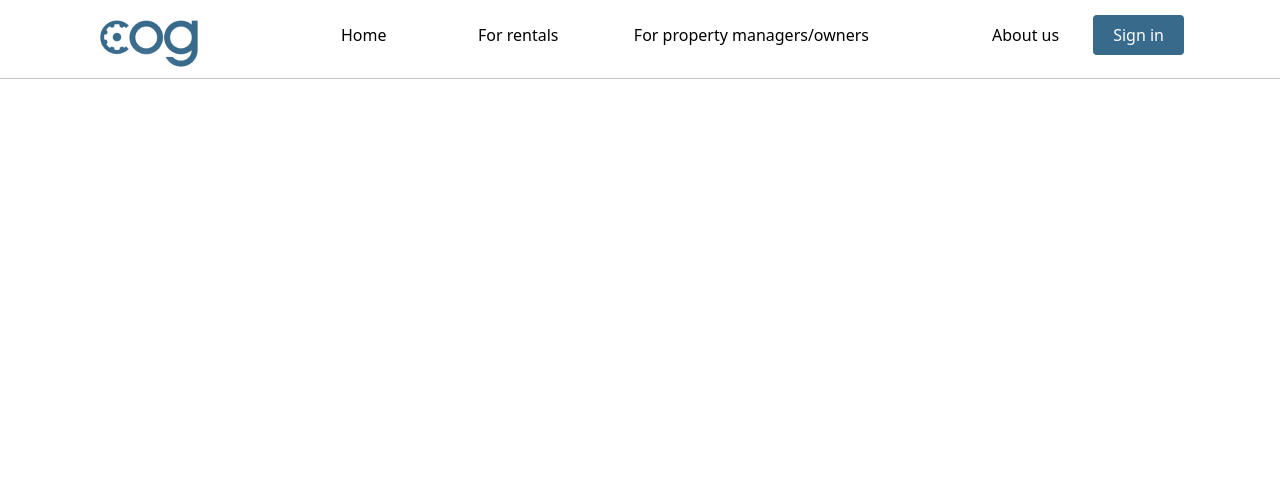
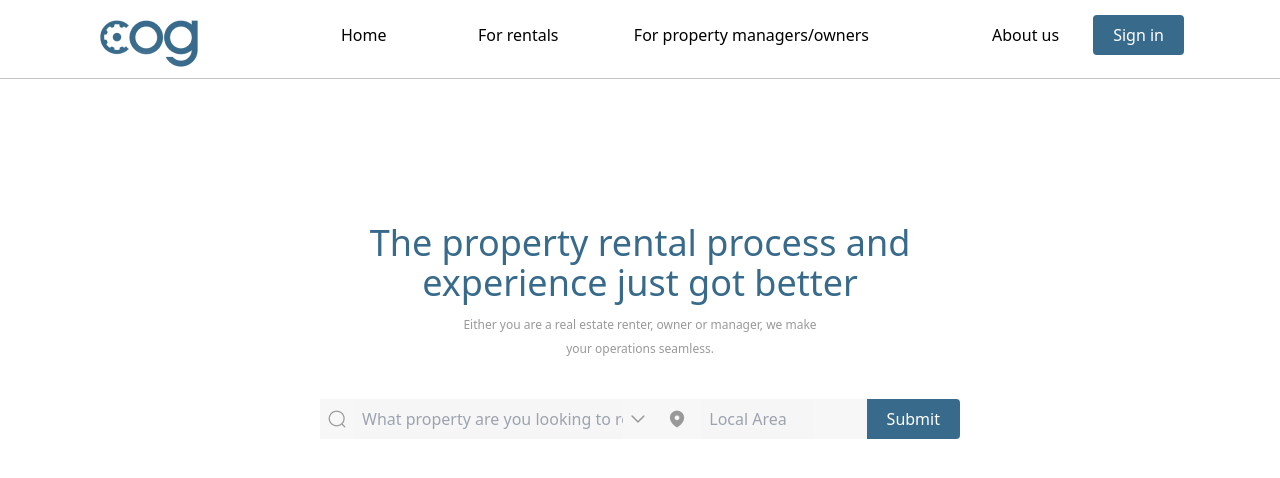
Before and after one commit to Errytagedesign/cog-pm-frontend, a Next.js app in the folder cog-frontend/: page / in a window 1280 px wide. Shown: the top 478 px of the page. Built offline with nearby package versions, Linux system fonts and the light colour scheme.

Commit message:
Finished Hero Section

```diff
--- a/cog-frontend/components/navbar.jsx
+++ b/cog-frontend/components/navbar.jsx
@@ -3,7 +3,7 @@ import logo1 from "../public/assets/icons/COG Logo.png";
 const Navbar = () => {
   return (
     <>
-      <nav className="flex justify-between px-24 items-center">
+      <nav className="flex justify-between lg:px-24 items-center md:px-2">
         <div>
           <Image src={logo1} alt="Cog Logo" />
         </div>
--- a/cog-frontend/src/pages/index.js
+++ b/cog-frontend/src/pages/index.js
@@ -4,14 +4,61 @@
 // import styles from '@/styles/Home.module.css'
 
 import Navbar from "../../components/navbar";
+import Image from "next/image";
+import seacrh from "../../public/assets/icons/Search.png";
+import stroke from "../../public/assets/icons/Stroke 1.png";
+import Location from "../../public/assets/icons/Location.png";
 
 // const inter = Inter({ subsets: ['latin'] })
 
 export default function Home() {
+
   return (
     <>
-     <Navbar />
-     <hr className="my-2 border-1 border-hr"/>
+      <Navbar />
+      <hr className="my-2 border-1 border-hr" />
+      <Header />
+      <Seacrh />
     </>
   );
 }
+
+const Header = () => {
+  return (
+    <header className="flex-col justify-center text-center">
+      <h1 className="flex justify-center text-center text-primary mt-36 mb-2 text-4xl">
+        The property rental process and <br /> experience just got better
+      </h1>
+      <small className="text-xs leading-snug text-lightGrey">
+        Either you are a real estate renter, owner or manager, we make <br />{" "}
+        your operations seamless.
+      </small>
+    </header>
+  );
+};
+
+const Seacrh = () => {
+  const handleClick = () =>{
+    console.log('Clicked');
+  }
+  return (
+    <main className="flex mt-10 bg-lighterGrey lg:w-1/2 md:w-3/4 m-auto justify-between h-10 pl-2">
+      <div className="w-full flex items-center">
+        <Image src={seacrh} />
+        <input
+          type="text"
+          className="bg-lighterGrey h-full w-3/6 ml-2 pl-2 outline-2 outline-lightGrey "
+          placeholder="What property are you looking to rent?"
+        />
+        <Image src={stroke} className="items-center ml-2" />
+        <Image src={Location} className="items-center ml-6 mr-4" />
+        <input
+          type="text"
+          className="h-full bg-lighterGrey w-28 pl-2 outline-none"
+          placeholder="Local Area"
+        />
+      </div>
+      <div className="bg-primary text-white px-5 py-2 rounded-r" onClick={handleClick}>Submit</div>
+    </main>
+  );
+};
--- a/cog-frontend/tailwind.config.js
+++ b/cog-frontend/tailwind.config.js
@@ -10,7 +10,9 @@ module.exports = {
     extend: {
       colors:{
         primary: 'rgba(56, 106, 139, 1)',
-        hr: '#C4C4C4'
+        hr: '#C4C4C4',
+        lightGrey: '#999999',
+        lighterGrey: 'rgba(247, 247, 247, 0.9)'
 
       }
     },
```
Also changed, not shown: 1 other file (tests, documents, lock files or other folders).
